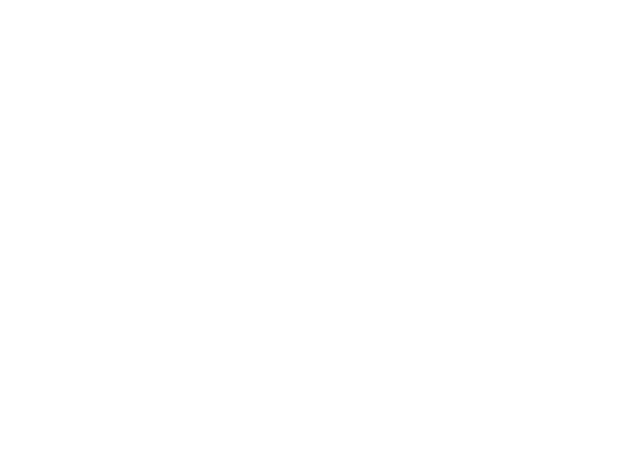
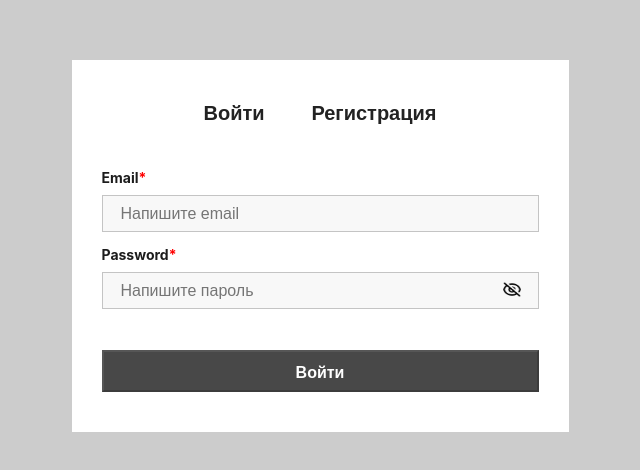
Before and after one commit to peaksoft-school/ebook-web, a React (Create React App) app: page / in a window 1280 px wide. Shown: the part 154-624 px from the top of the page, without its empty margins (320-960 px from the left). Built offline with nearby package versions, Linux system fonts and the light colour scheme.

Commit message:
install useForm

```diff
--- a/src/App.js
+++ b/src/App.js
@@ -1,8 +1,12 @@
 import './App.css'
+import AuthCart from './components/loginForm/authCart/AuthCart'
 
 
 function App() {
-	return <div className='App'></div>
+	const state = true
+	return <div className='App'>
+		{state && <AuthCart/>}
+	</div>
 }
 
 export default App
--- a/src/components/loginForm/authCart/AuthCart.js
+++ b/src/components/loginForm/authCart/AuthCart.js
@@ -1,5 +1,5 @@
-import AuthForm from '../../LoginForm/AuthForm/LoginForm'
-import Modal from './ModalWindow'
+import Modal from '../../UI/modal/ModalWindow'
+import AuthForm from '../../loginForm/authForm/LoginForm'
 
 const AuthCart = (props) => {
 
```
Also changed, not shown: src/components/loginForm/authForm/LoginForm.js (+4 -4 lines), src/components/loginForm/clientRegistration/ClientRegistration.js (+4 -4 lines), src/components/loginForm/signIn/SignIn.js (+5 -5 lines), src/components/loginForm/vendorRegistration/VendorRegistration.js (+4 -4 lines).
